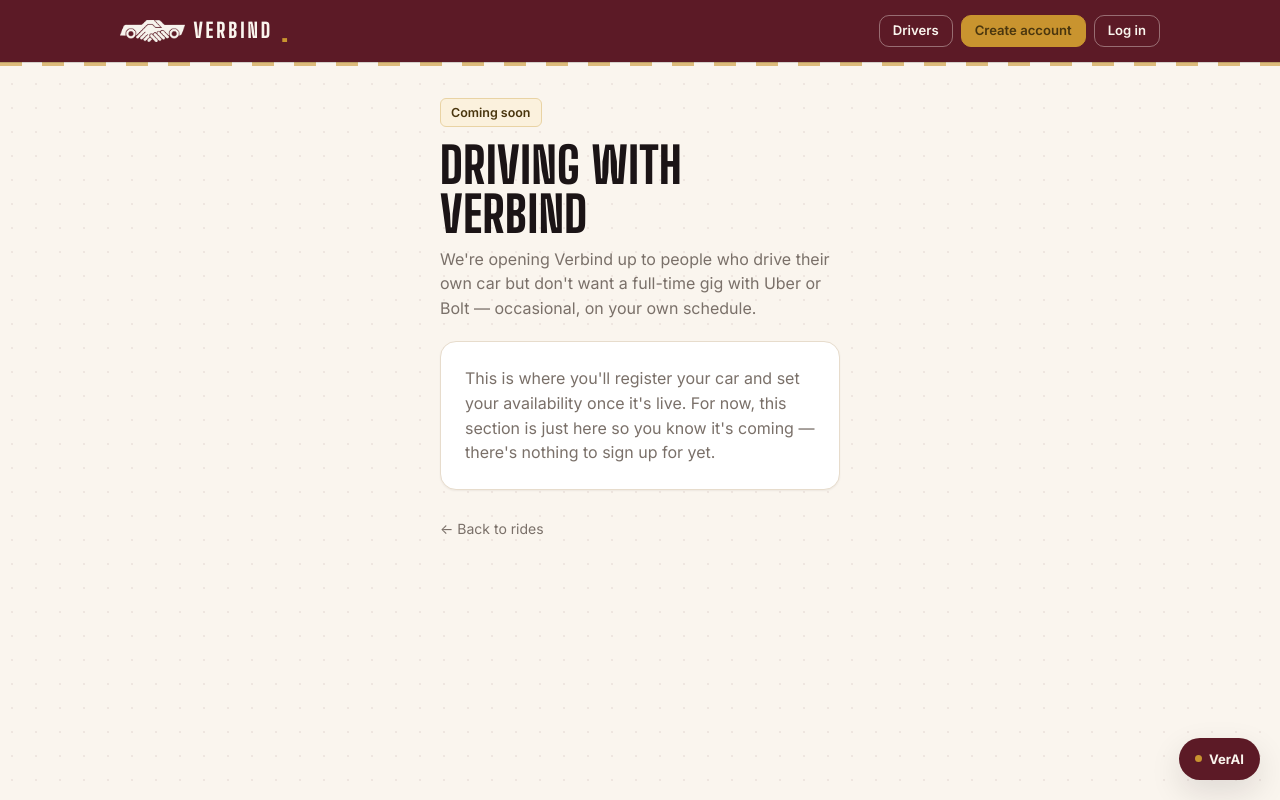
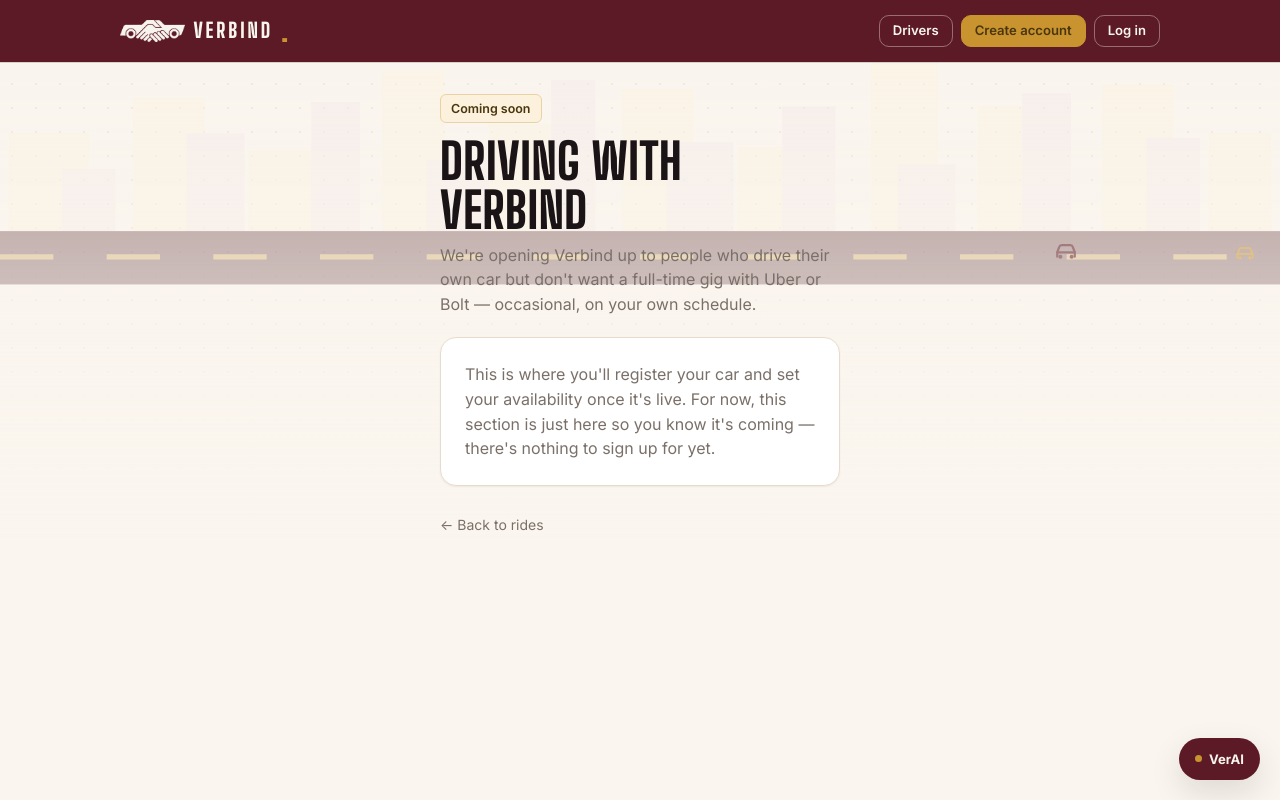
Before and after one commit to Smile-Crafts/Verbind, a Django app: page /drivers/ in a window 1280 px wide. Run offline with Django 5.2, Linux system fonts and the light colour scheme.

Commit message:
Add fixed skyline/road backdrop behind the whole interface

```diff
--- a/trips/static/trips/verbind.css
+++ b/trips/static/trips/verbind.css
@@ -691,20 +691,54 @@ select {
 .rides > *:nth-child(5) { animation-delay: .2s; }
 .rides > *:nth-child(n+6) { animation-delay: .25s; }
 
-/* A thin strip of scrolling lane-markings under the header — the first
-   thing that reads "road" before anyone has read a word of text. */
-.road-strip {
-  height: 4px;
-  background-image: repeating-linear-gradient(
-    90deg, var(--gold) 0 22px, transparent 22px 42px
+/* Fixed backdrop: skyline + road, sitting behind the whole interface —
+   stays put as the page scrolls, fades into plain cream so ride cards
+   stay fully readable. This is the "you're in a ride app" signal that
+   registers before anyone reads a word. */
+.app-bg {
+  position: fixed;
+  inset: 0;
+  z-index: -1;
+  overflow: hidden;
+  pointer-events: none;
+}
+.app-bg__skyline {
+  position: absolute;
+  inset: 0;
+  width: 100%;
+  height: 100%;
+  opacity: .5;
+}
+.app-bg__cars {
+  position: absolute;
+  left: 0; right: 0;
+  top: 29%;
+  height: 34px;
+  overflow: hidden;
+}
+.app-bg__car {
+  position: absolute;
+  bottom: 0;
+  width: 30px; height: 30px;
+  left: -30px;
+}
+.app-bg__car--1 { color: var(--burgundy); animation: drive-across 8s linear infinite; }
+.app-bg__car--2 { width: 26px; height: 26px; color: var(--gold); animation: drive-across 11s linear infinite; animation-delay: -4s; }
+@keyframes drive-across {
+  from { left: -30px; }
+  to   { left: 100%; }
+}
+.app-bg__fade {
+  position: absolute;
+  inset: 0;
+  background: linear-gradient(
+    to bottom,
+    rgba(250, 245, 238, 0) 0%,
+    rgba(250, 245, 238, .55) 38%,
+    rgba(250, 245, 238, .94) 55%,
+    var(--cream) 68%,
+    var(--cream) 100%
   );
-  background-size: 84px 100%;
-  opacity: .6;
-  animation: road-scroll 1.1s linear infinite;
-}
-@keyframes road-scroll {
-  from { background-position: 0 0; }
-  to   { background-position: -84px 0; }
 }
 
 /* Page-load sequence: header drops in, then the hero content rises after
--- a/trips/templates/base.html
+++ b/trips/templates/base.html
@@ -135,6 +135,62 @@
 </head>
 <body class="road-enter">
 
+<div class="app-bg" aria-hidden="true">
+  <svg class="app-bg__skyline" viewBox="0 0 1440 900" preserveAspectRatio="xMidYMax slice" xmlns="http://www.w3.org/2000/svg">
+    <g fill="var(--gold-050)">
+      <rect x="10" y="150" width="90" height="110"/>
+      <rect x="150" y="110" width="80" height="150"/>
+      <rect x="280" y="170" width="100" height="90"/>
+      <rect x="430" y="80" width="70" height="180"/>
+      <rect x="550" y="140" width="95" height="120"/>
+      <rect x="700" y="100" width="80" height="160"/>
+      <rect x="830" y="165" width="100" height="95"/>
+      <rect x="980" y="60" width="75" height="200"/>
+      <rect x="1100" y="120" width="90" height="140"/>
+      <rect x="1240" y="95" width="80" height="165"/>
+      <rect x="1360" y="150" width="70" height="110"/>
+    </g>
+    <g fill="var(--burgundy-050)">
+      <rect x="70" y="190" width="60" height="70"/>
+      <rect x="210" y="150" width="65" height="110"/>
+      <rect x="350" y="115" width="55" height="145"/>
+      <rect x="480" y="180" width="70" height="80"/>
+      <rect x="620" y="90" width="50" height="170"/>
+      <rect x="750" y="160" width="75" height="100"/>
+      <rect x="880" y="120" width="60" height="140"/>
+      <rect x="1010" y="185" width="65" height="75"/>
+      <rect x="1150" y="105" width="55" height="155"/>
+      <rect x="1290" y="155" width="60" height="105"/>
+    </g>
+    <rect x="0" y="260" width="1440" height="60" fill="var(--burgundy-700)"/>
+    <g fill="var(--gold)" opacity=".9">
+      <rect x="0" y="286" width="60" height="6"/>
+      <rect x="120" y="286" width="60" height="6"/>
+      <rect x="240" y="286" width="60" height="6"/>
+      <rect x="360" y="286" width="60" height="6"/>
+      <rect x="480" y="286" width="60" height="6"/>
+      <rect x="600" y="286" width="60" height="6"/>
+      <rect x="720" y="286" width="60" height="6"/>
+      <rect x="840" y="286" width="60" height="6"/>
+      <rect x="960" y="286" width="60" height="6"/>
+      <rect x="1080" y="286" width="60" height="6"/>
+      <rect x="1200" y="286" width="60" height="6"/>
+      <rect x="1320" y="286" width="60" height="6"/>
+    </g>
+  </svg>
+
+  <div class="app-bg__cars">
+    <div class="app-bg__car app-bg__car--1">
+      <svg viewBox="0 0 24 24" fill="none" xmlns="http://www.w3.org/2000/svg"><path d="M5 16.5V13l1.6-4.3A2 2 0 0 1 8.5 7.3h7a2 2 0 0 1 1.9 1.4L19 13v3.5" stroke="currentColor" stroke-width="1.8" stroke-linecap="round" stroke-linejoin="round"/><circle cx="7.5" cy="16.5" r="1.6" fill="currentColor"/><circle cx="16.5" cy="16.5" r="1.6" fill="currentColor"/><path d="M5 13h14" stroke="currentColor" stroke-width="1.8" stroke-linecap="round"/></svg>
+    </div>
+    <div class="app-bg__car app-bg__car--2">
+      <svg viewBox="0 0 24 24" fill="none" xmlns="http://www.w3.org/2000/svg"><path d="M5 16.5V13l1.6-4.3A2 2 0 0 1 8.5 7.3h7a2 2 0 0 1 1.9 1.4L19 13v3.5" stroke="currentColor" stroke-width="1.8" stroke-linecap="round" stroke-linejoin="round"/><circle cx="7.5" cy="16.5" r="1.6" fill="currentColor"/><circle cx="16.5" cy="16.5" r="1.6" fill="currentColor"/><path d="M5 13h14" stroke="currentColor" stroke-width="1.8" stroke-linecap="round"/></svg>
+    </div>
+  </div>
+
+  <div class="app-bg__fade"></div>
+</div>
+
 <header class="topbar">
   <div class="wrap topbar__inner">
     <a class="wordmark" href="{% url 'trip-list' %}">
@@ -171,8 +227,6 @@
   </div>
 </header>
 
-<div class="road-strip" aria-hidden="true"></div>
-
 <main class="{% block main_class %}page{% endblock %}">
   <div class="wrap {% block wrap_class %}{% endblock %}">
     {% if messages %}
```
